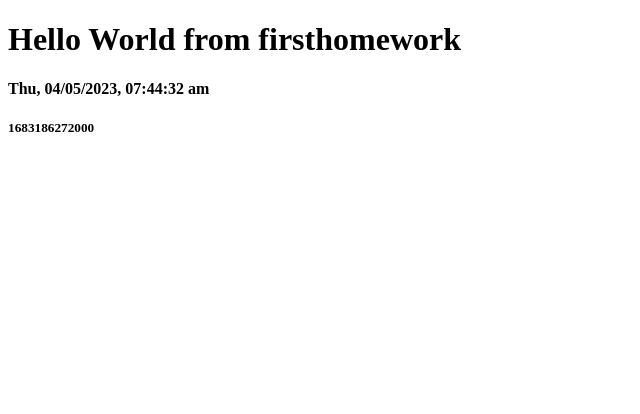
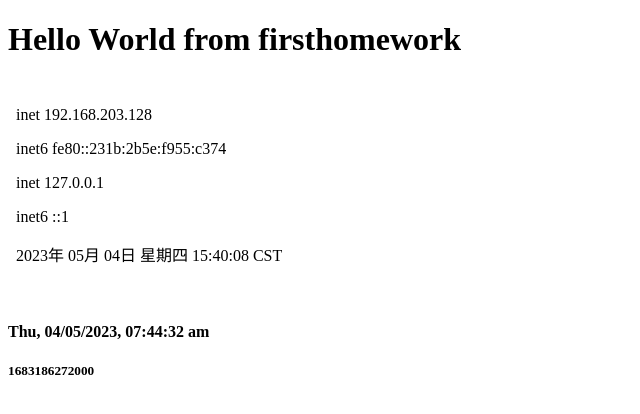
Before and after one commit to shihaiming123/pagework, a plain HTML site: page docs/index.html in a window 1280 px wide. Shown: the whole page, without its empty margins (0-640 px from the left). Drawn offline with Linux system fonts and the light colour scheme.

Commit message:
ipaddresses index.html

```diff
--- a/docs/index.html
+++ b/docs/index.html
@@ -8,6 +8,13 @@
  <body>
  <h1>Hello World from firsthomework </h1>
 <!-- ipaddresses past next line -->
+<br>
+<div id="list">
+ <iframe width="400" height="200" src="./ipaddresses.html"
+ frameborder="0" >
+ </iframe>
+</div>
+
  <h4 id="id01">AAAA</h4>
  <h5 id="id02">AAAA</h5>
  </body>
```
